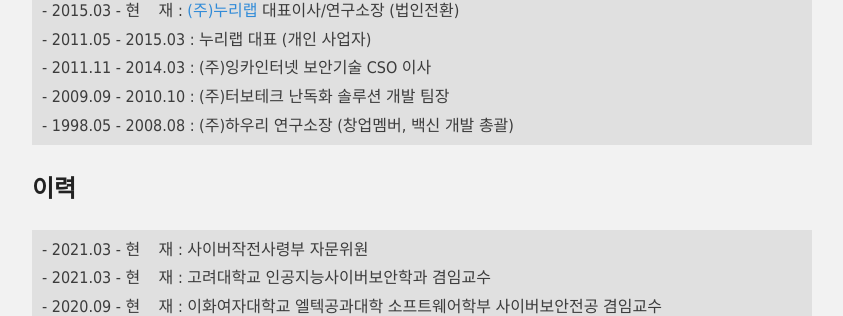
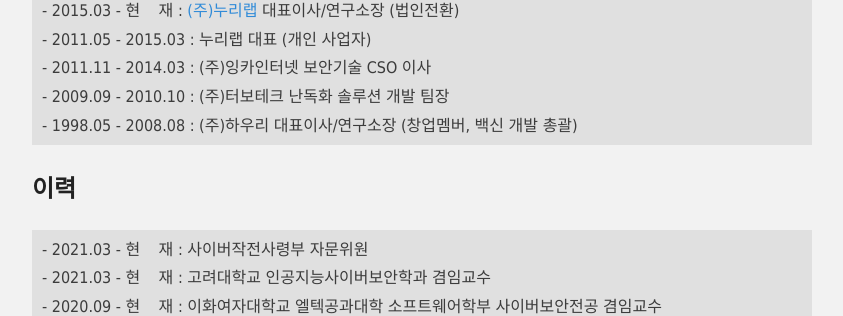
Before and after one commit to hanul93/hanul93.github.com, a Jekyll site: the page built from about.md, in a window 1280 px wide and 900 px high, scrolled down 472 px. Shown: the part 259-575 px from the top of the window, without its empty margins (218-1061 px from the left). Built offline with Jekyll 4.4.1, drawn with Linux system fonts in a browser that asks for light colours; nearby versions of some CDN libraries.

Commit message:
경력 수정

```diff
--- a/about.md
+++ b/about.md
@@ -22,7 +22,7 @@
 - 2011.05 - 2015.03 : 누리랩 대표 (개인 사업자)
 - 2011.11 - 2014.03 : (주)잉카인터넷 보안기술 CSO 이사
 - 2009.09 - 2010.10 : (주)터보테크 난독화 솔루션 개발 팀장
-- 1998.05 - 2008.08 : (주)하우리 연구소장 (창업멤버, 백신 개발 총괄)
+- 1998.05 - 2008.08 : (주)하우리 대표이사/연구소장 (창업멤버, 백신 개발 총괄)
 </code></pre>
 </div>
 
```
